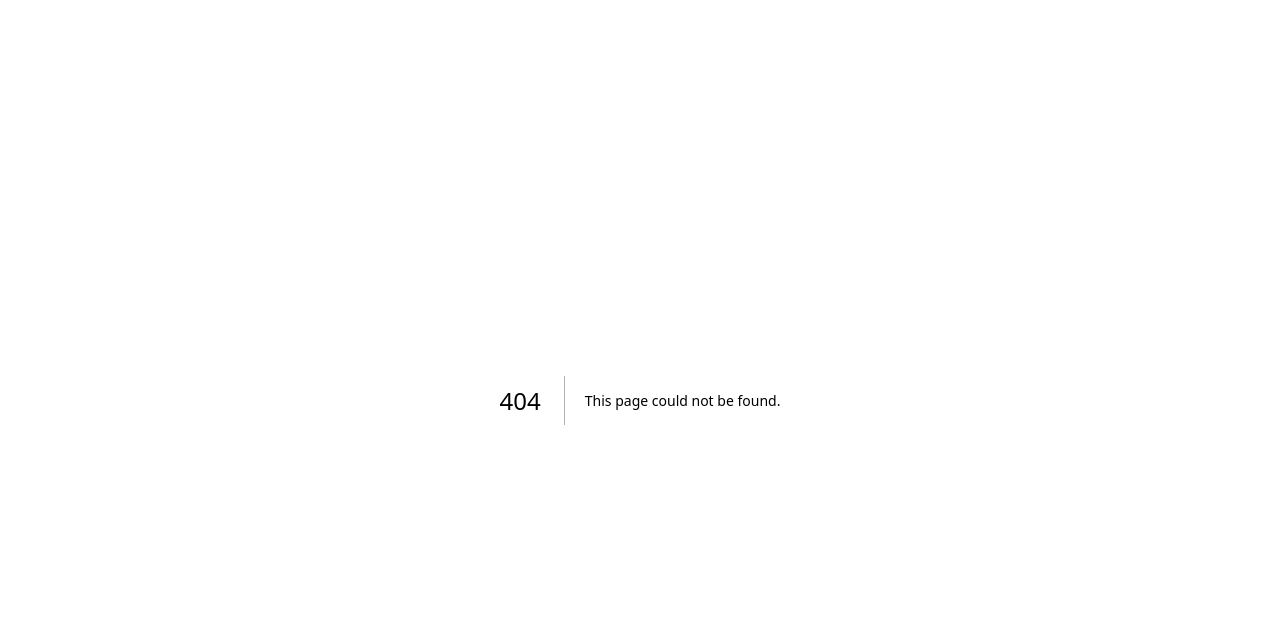
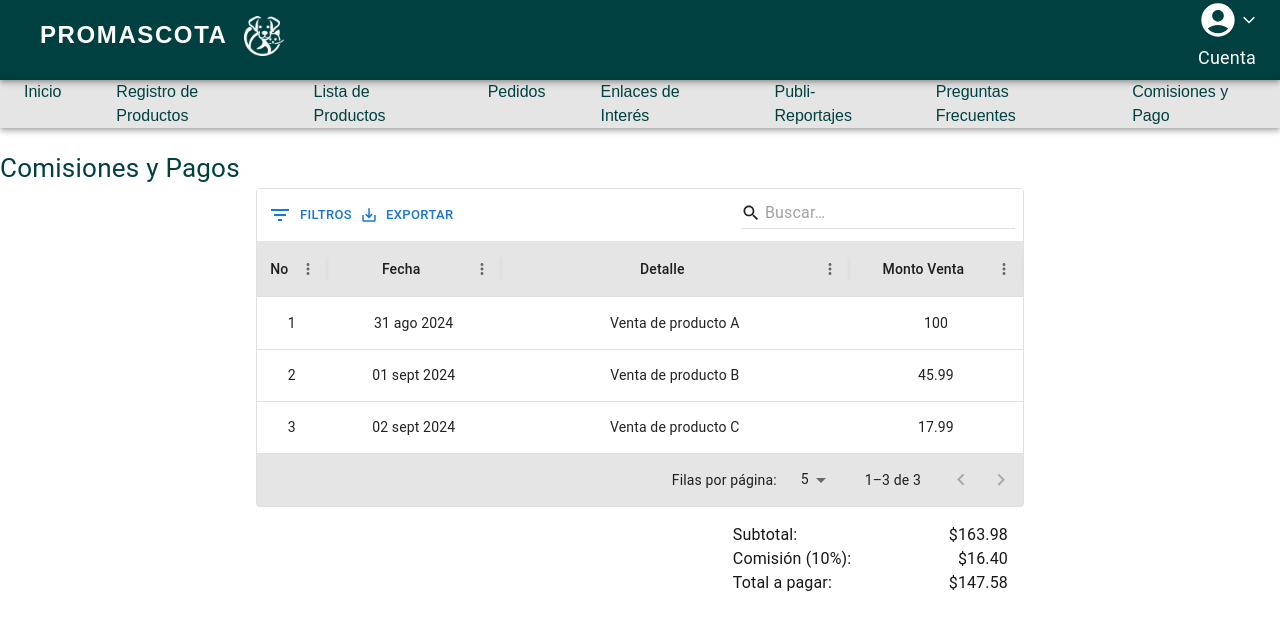
Before and after one commit to PROMASCOTA-TIC/Frontend-Entrepreneurs, a Next.js app: page /comisiones-y-pagos in a window 1280 px wide. Before the commit this address had no page. Shown: the top 630 px of the page. Built offline with nearby package versions, Linux system fonts and the light colour scheme.

Commit message:
feat: Añadir página de Comisiones y Pagos

```diff
--- /dev/null
+++ b/src/app/(emprendedor)/(main)/comisiones-y-pagos/page.tsx
@@ -0,0 +1,172 @@
+'use client';
+
+import React from 'react';
+import { Box, Typography } from '@mui/material';
+import { esES } from '@mui/x-data-grid/locales';
+import { DataGrid, GridColDef, GridToolbarContainer, GridToolbarExport, GridToolbarFilterButton, GridToolbarQuickFilter } from '@mui/x-data-grid';
+import { themePalette } from '@/config/theme.config';
+
+interface Row {
+    id: number;
+    fecha: string;
+    detalle: string;
+    montoVenta: number;
+}
+
+const Comision = 0.1;
+
+function ccyFormat(num: number) {
+    return `${(num ?? 0).toFixed(2)}`;
+}
+
+function createRow(id: number, fecha: string, detalle: string, montoVenta: number): Row {
+    return { id, fecha, detalle, montoVenta };
+}
+
+function subtotal(items: readonly Row[]) {
+    return items.map(({ montoVenta }) => montoVenta).reduce((sum, i) => sum + i, 0);
+}
+
+const rows = [
+    createRow(
+        1,
+        new Date("2024-08-31T00:00:00").toLocaleDateString('es-ES',
+            {
+                day: '2-digit',
+                month: 'short',
+                year: 'numeric'
+            }),
+        'Venta de producto A',
+        100.00
+    ),
+    createRow(
+        2,
+        new Date("2024-09-01T00:00:00").toLocaleDateString('es-ES',
+            {
+                day: '2-digit',
+                month: 'short',
+                year: 'numeric'
+            }),
+        'Venta de producto B',
+        45.99
+    ),
+    createRow(
+        3,
+        new Date("2024-09-02T00:00:00").toLocaleDateString('es-ES',
+            {
+                day: '2-digit',
+                month: 'short',
+                year: 'numeric'
+            }),
+        'Venta de producto C',
+        17.99
+    ),
+];
+
+const invoiceSubtotal = subtotal(rows);
+const invoiceTaxes = Comision * invoiceSubtotal;
+const invoiceTotal = invoiceSubtotal - invoiceTaxes;
+
+const columns: GridColDef[] = [
+    { field: 'id', headerName: 'No', flex: 0.2, headerAlign: 'center', align: 'center' },
+    { field: 'fecha', headerName: 'Fecha', type: 'number', flex: 0.5, headerAlign: 'center', align: 'center' },
+    { field: 'detalle', headerName: 'Detalle', type: 'number', flex: 1, headerAlign: 'center', align: 'center' },
+    { field: 'montoVenta', headerName: 'Monto Venta', type: 'number', flex: 0.5, headerAlign: 'center', align: 'center' },
+];
+
+const CustomToolbar = () => {
+    return (
+        <GridToolbarContainer sx={{ display: 'flex', justifyContent: 'space-between' }}>
+            <div>
+                <GridToolbarFilterButton />
+                <GridToolbarExport />
+            </div>
+            <GridToolbarQuickFilter
+                debounceMs={500}
+                sx={{ marginLeft: 'auto' }}
+            />
+        </GridToolbarContainer>
+    );
+};
+
+export default function ComisionPago() {
+    return (
+        <Box className="flex flex-col justify-center mt-e21"
+            sx={{ width: '100%', height: '100%' }}
+        >
+            <Typography className="text-primary font-bold mt-e13 mb-e21 ms-e21"
+                sx={{
+                    fontSize: '26px'
+                }}
+            >
+                Comisiones y Pagos
+            </Typography>
+            <Box className="flex flex-col items-center">
+                <Box
+                    sx={{
+                        width: { xs: '90%', sm: '70%', md: '60%' },
+                    }}
+                >
+                    <DataGrid
+                        localeText={esES.components.MuiDataGrid.defaultProps.localeText}
+                        rows={rows}
+                        columns={columns}
+                        initialState={{
+                            pagination: {
+                                paginationModel: { pageSize: 5 },
+                            },
+                        }}
+                        pageSizeOptions={[5, 10, 25]}
+                        slots={{
+                            toolbar: CustomToolbar,
+                        }}
+                        slotProps={{
+                            toolbar: {
+                                showQuickFilter: true,
+                                quickFilterProps: { debounceMs: 500 },
+                            },
+                        }}
+                        sx={{
+                            flexGrow: 1,
+                            '& .MuiDataGrid-toolbarContainer': {
+                                backgroundColor: themePalette.cwhite,
+                                padding: '0.5rem',
+                                border: '0px solid',
+                            },
+                            '& .MuiDataGrid-columnHeader': {
+                                backgroundColor: themePalette.black10,
+                                fontWeight: 'bold',
+                            },
+                            '& .MuiDataGrid-footerContainer': {
+                                backgroundColor: themePalette.black10,
+                                fontWeight: 'bold',
+                            },
+                        }}
+                    />
+                </Box>
+            </Box>
+            <Box className="flex flex-col items-center">
+                <Box className="flex flex-col justify-end items-end"
+                    sx={{
+                        width: { xs: '90%', sm: '70%', md: '60%' },
+                    }}
+                >
+                    <Box sx={{ padding: '1rem', backgroundColor: themePalette.cwhite, width: { xs: '50%', md: '40%' } }}>
+                        <Box sx={{ display: 'flex', justifyContent: 'space-between' }}>
+                            <Typography>Subtotal:</Typography>
+                            <Typography>${ccyFormat(invoiceSubtotal)}</Typography>
+                        </Box>
+                        <Box sx={{ display: 'flex', justifyContent: 'space-between' }}>
+                            <Typography>Comisión ({(Comision * 100).toFixed(0)}%):</Typography>
+                            <Typography>${ccyFormat(invoiceTaxes)}</Typography>
+                        </Box>
+                        <Box sx={{ display: 'flex', justifyContent: 'space-between' }}>
+                            <Typography>Total a pagar:</Typography>
+                            <Typography>${ccyFormat(invoiceTotal)}</Typography>
+                        </Box>
+                    </Box>
+                </Box>
+            </Box>
+        </Box>
+    );
+};
--- a/src/app/(emprendedor)/(main)/layout.tsx
+++ b/src/app/(emprendedor)/(main)/layout.tsx
@@ -10,9 +10,7 @@ const items = [
     { name: 'Enlaces de Interés', url: '/enlaces-interes' },
     { name: 'Publi-Reportajes', url: '/preguntas-frecuentes' },
     { name: 'Preguntas Frecuentes', url: '/preguntas-frecuentes' },
-    { name: 'Comisiones y Pago', url: '/contacto' },
-
-
+    { name: 'Comisiones y Pago', url: '/comisiones-y-pagos' },
 ]
 
 
@@ -21,10 +19,9 @@ export default function ShopLayout({ children }: {
 }) {
     return (
         <main>
-
             <TopNavbar />
             <TopMenu listaItems={items}/>
-            { children }
+            {children}
         </main>
     );
 }
--- a/tailwind.config.ts
+++ b/tailwind.config.ts
@@ -9,8 +9,49 @@ const config: Config = {
   theme: {
     extend: {
       colors: {
-        background: "var(--background)",
-        foreground: "var(--foreground)",
+        primary:{
+          DEFAULT: "#004040",
+          40: "#00404099",
+        },
+        secondary:{
+          DEFAULT: "#00AA28",
+          40: "#00AA2866",
+        },
+        terciary:{
+          DEFAULT: "#46DA69",
+          20: "#46DA6933",
+        },
+        quarternary:{
+          DEFAULT: "#002828",
+          40: "#00282866",
+        },
+        quintenary:{
+          DEFAULT: "#006060",
+          50: "#00606080",
+        },
+        black10: "#0000001A",
+      },
+      spacing: {
+        e5: "5px",
+        e8: "8px",
+        e13: "13px",
+        e21: "21px",
+        e34: "34px",
+        e55: "55px",
+        e63: "63px",
+        e144: "144px",
+      },
+      borderRadius: {
+        b10: "10px",
+        b15: "15px",
+        b20: "20px",
+      },
+      fontSize: {
+        "fs36": "36px",
+        "fs24": "24px",
+        "fs18": "18px",
+        "fs14": "14px",
+        "fs12": "12px",
       },
     },
   },
```
